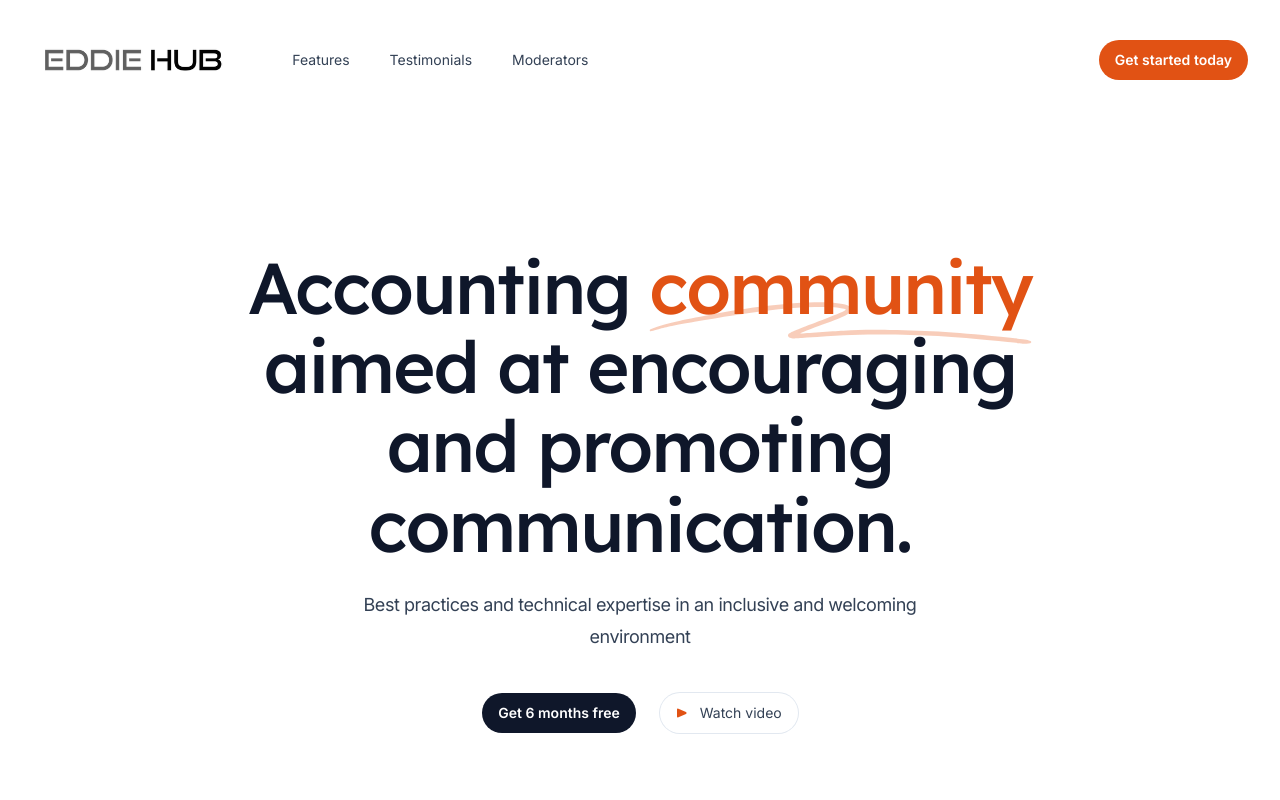
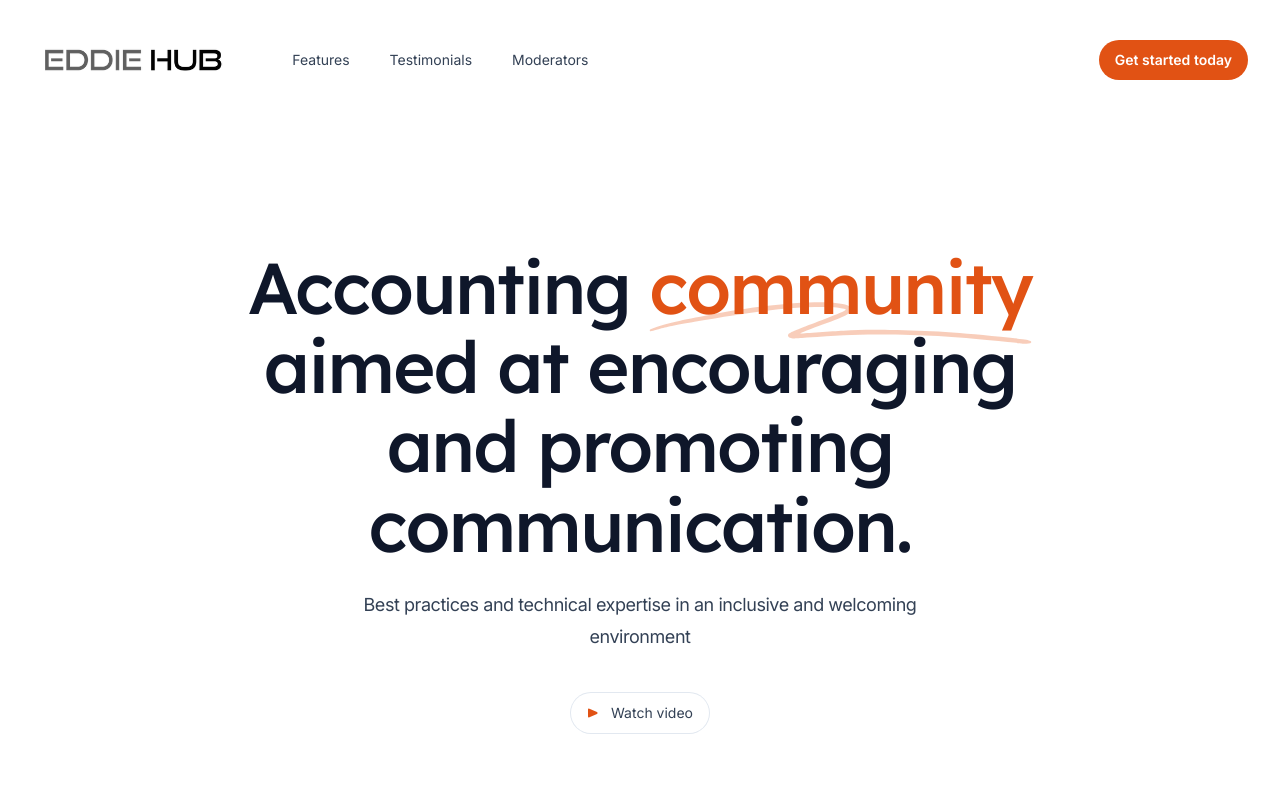
Before and after one commit to EddieHubCommunity/EddieHubCommunity.github.io, a Next.js app: page / in a window 1280 px wide. Shown: the top 800 px of the page. Built offline with nearby package versions, Linux system fonts and the light colour scheme.

Commit message:
fix: removed unused buttons

```diff
--- a/src/components/CallToAction.jsx
+++ b/src/components/CallToAction.jsx
@@ -7,7 +7,7 @@ export function CallToAction() {
   return (
     <section
       id="get-started-today"
-      className="relative overflow-hidden bg-primary-600 py-32"
+      className="bg-primary-600 relative overflow-hidden py-32"
     >
       <Container className="relative">
         <div className="mx-auto max-w-lg text-center">
@@ -18,9 +18,9 @@ export function CallToAction() {
             It’s time to take control of your books. Buy our software so you can
             feel like you’re doing something productive.
           </p>
-          <Button href="/register" color="white" className="mt-10">
+          {/* <Button href="/register" color="white" className="mt-10">
             Get 6 months free
-          </Button>
+          </Button> */}
         </div>
       </Container>
     </section>
--- a/src/components/Hero.jsx
+++ b/src/components/Hero.jsx
@@ -32,7 +32,7 @@ export function Hero() {
         environment
       </p>
       <div className="mt-10 flex justify-center gap-x-6">
-        <Button href="/register">Get 6 months free</Button>
+        {/* <Button href="/register">Get 6 months free</Button> */}
         <Button
           href="https://www.youtube.com/watch?v=SYtPC9tHYyQ"
           variant="outline"
```
